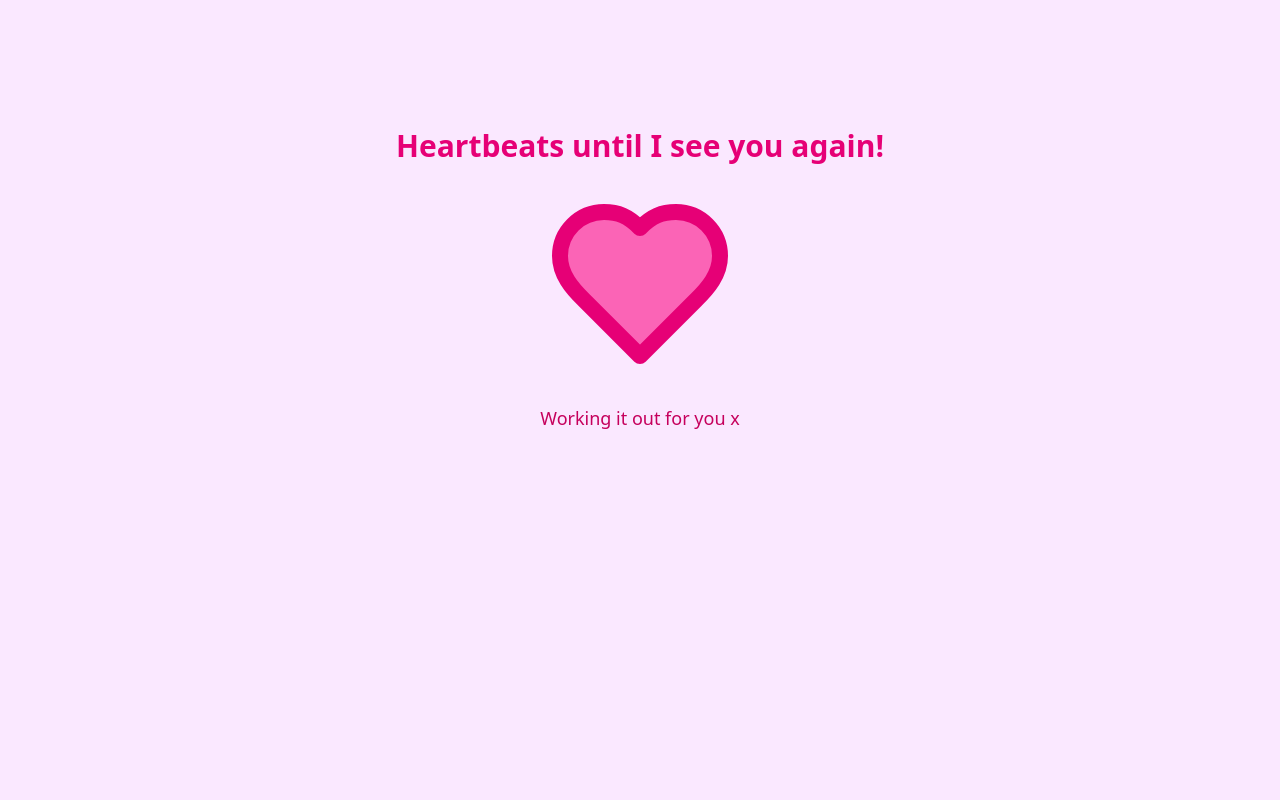
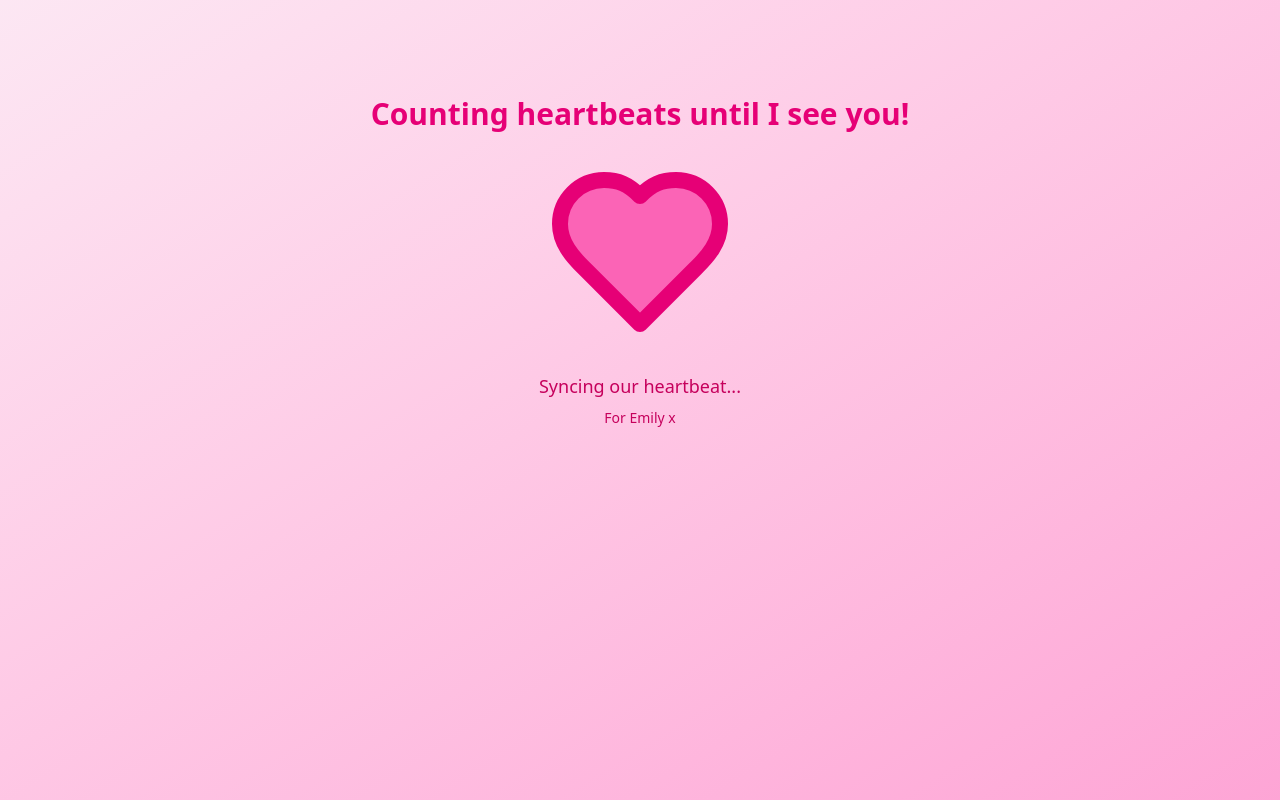
Before and after one commit to jcbyte/emilyx, a React (Vite) app: page / in a window 1280 px wide. Built offline with nearby package versions, Linux system fonts and the light colour scheme; no server answers; the database is empty.

Commit message:
added more style

```diff
--- a/src/App.tsx
+++ b/src/App.tsx
@@ -54,8 +54,8 @@ export default function App() {
 
 	return (
 		<>
-			<div className="flex flex-col items-center justify-center gap-6 mt-24">
-				<h1 className="text-3xl font-bold text-pink-600 text-center">Heartbeats until I see you again!</h1>
+			<div className="flex flex-col items-center justify-center gap-6 pt-24 px-2">
+				<span className="text-3xl font-semibold text-pink-600 text-center">Counting heartbeats until I see you!</span>
 
 				<div className="relative">
 					<Heart
@@ -65,21 +65,24 @@ export default function App() {
 					/>
 					<div className="absolute inset-0 flex items-center justify-center">
 						{/* Bottom padding to make the text "look" more central */}
-						<p className="text-fuchsia-50 font-bold text-xl pb-4">
+						<span className="text-fuchsia-50 font-bold text-xl pb-4">
 							{heartbeats && (heartbeats > 0 ? Math.floor(heartbeats).toLocaleString() : "We're Here!")}
-						</p>
+						</span>
 					</div>
 				</div>
 
-				<p className="text-lg text-pink-700">
-					{heartbeats
-						? heartbeats > 0
-							? `That's ${Math.floor(heartbeats / BPM / 60)} hours and ${Math.floor(
-									(heartbeats / BPM) % 60
-							  )} minutes from now x`
-							: "Every heartbeat was for this moment x"
-						: "Working it out for you x"}
-				</p>
+				<div className="flex flex-col gap-2 justify-center items-center">
+					<span className="text-lg text-pink-700 text-center">
+						{heartbeats
+							? heartbeats > 0
+								? `That's ${Math.floor(heartbeats / BPM / 60)} hours and ${Math.floor(
+										(heartbeats / BPM) % 60
+								  )} minutes more!`
+								: "This moment was worth every beat"
+							: "Syncing our heartbeat..."}
+					</span>
+					<span className="text-sm text-pink-700">For Emily x</span>
+				</div>
 			</div>
 		</>
 	);
--- a/src/index.css
+++ b/src/index.css
@@ -15,16 +15,5 @@
 }
 
 body {
-	margin: 0;
-	/* display: flex; */
-	/* place-items: center; */
-	min-width: 320px;
-	min-height: 100vh;
+	@apply min-h-screen bg-gradient-to-br from-pink-100 to-pink-300;
 }
-
-#root {
-	max-width: 1280px;
-	margin: 0 auto;
-	padding: 2rem;
-	text-align: center;
-}
```
